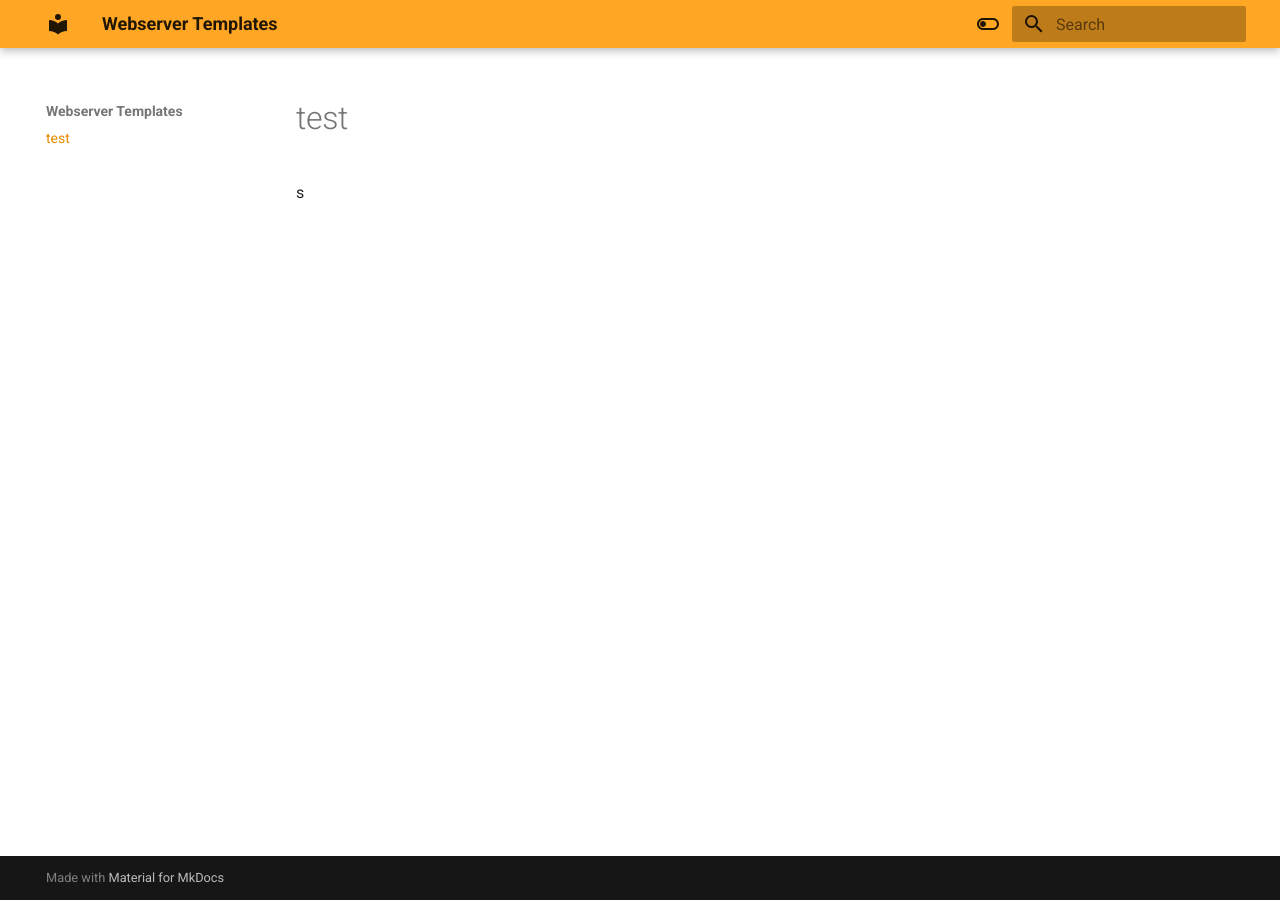
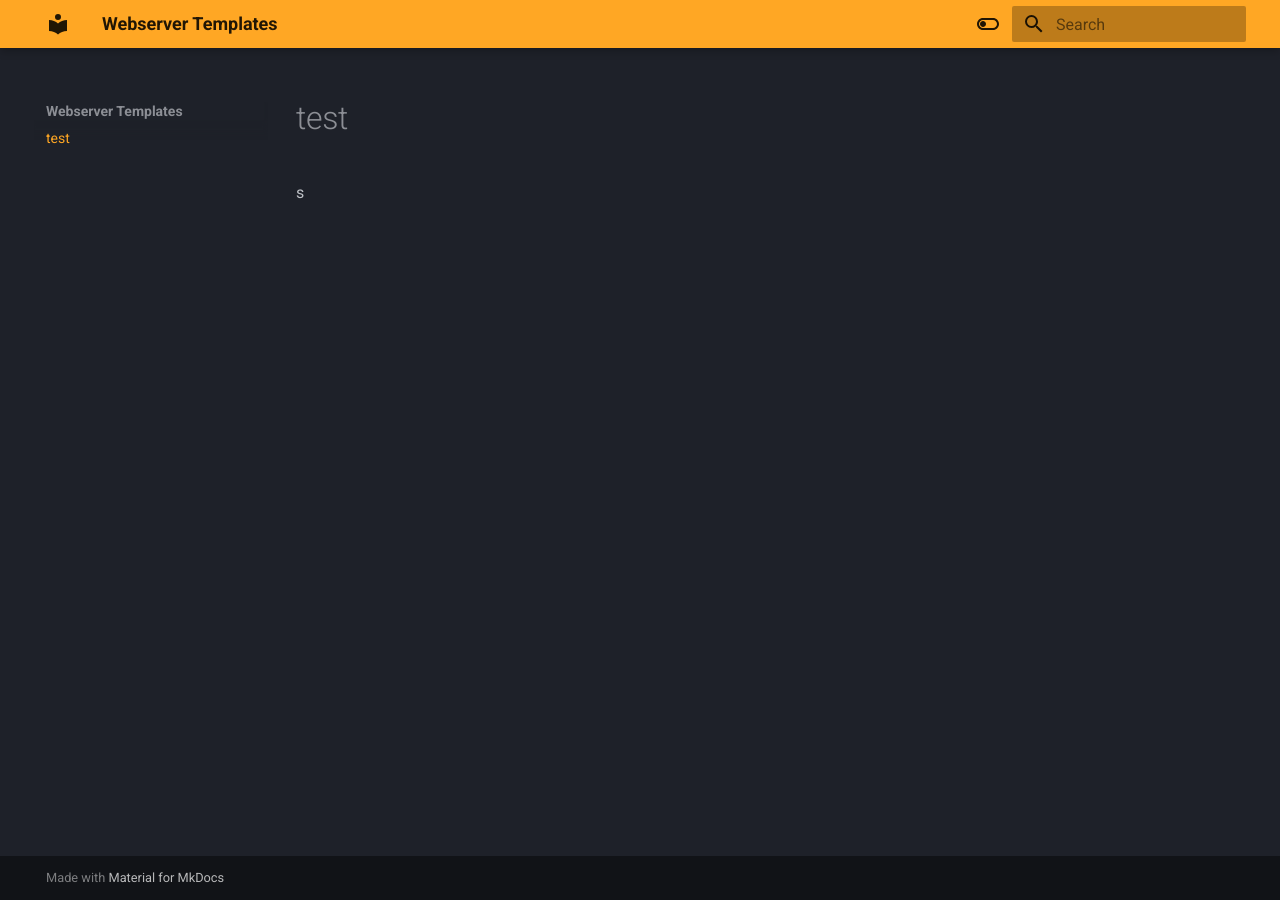
Before and after one commit to Qiick/WebServerTemplates, an MkDocs documentation site: the page built from docs/index.md, in a window 1280 px wide. Built offline with MkDocs 1.6.1 and Material for MkDocs 9.7.7, drawn with Linux system fonts in a browser that asks for light colours.

Commit message:
Update mkdocs.yml

```diff
--- a/mkdocs.yml
+++ b/mkdocs.yml
@@ -5,10 +5,12 @@ theme:
  name: material
  palette:
   - primary: orange
+    scheme: slate
     toggle:
       icon: material/toggle-switch-off-outline
       name: Switch to dark mode
-  - scheme: slate
+  - primary: deep orange
+    scheme: default
     toggle:
       icon: material/toggle-switch
       name: Switch to light mode
```
